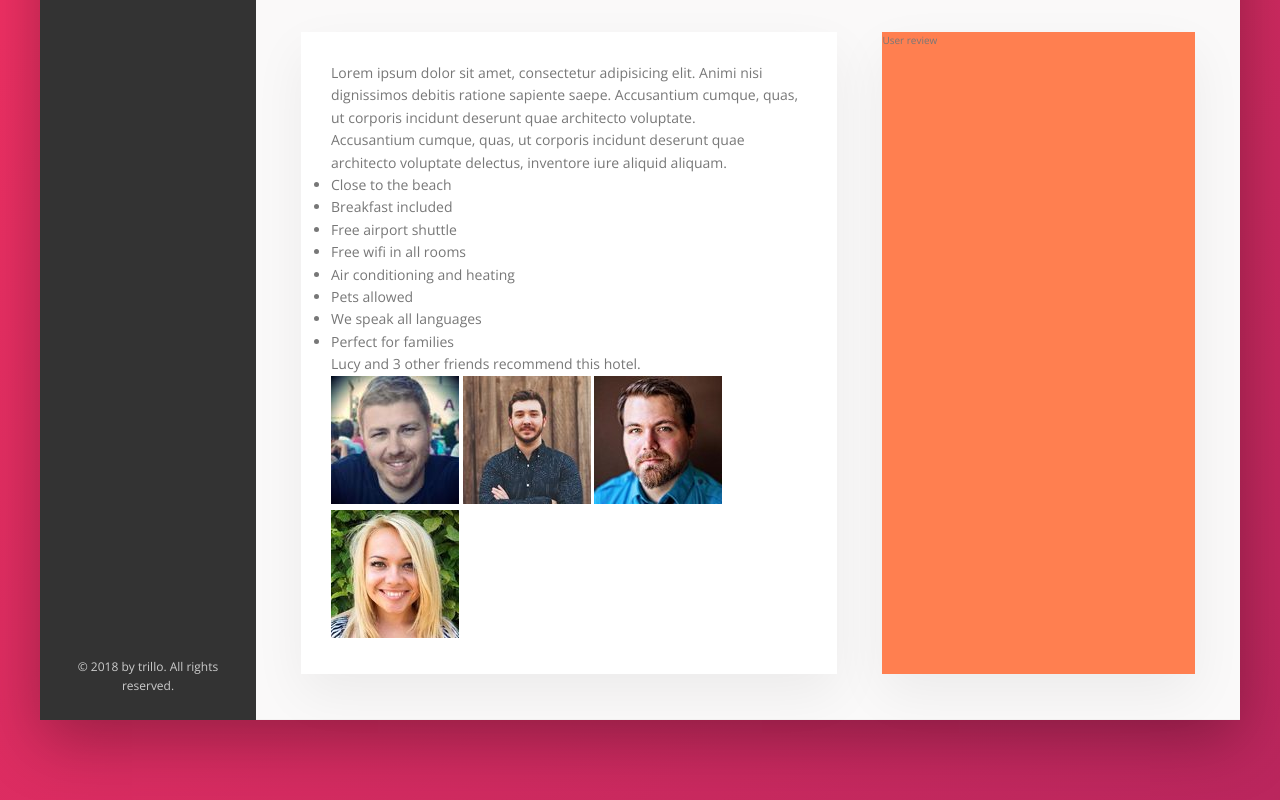
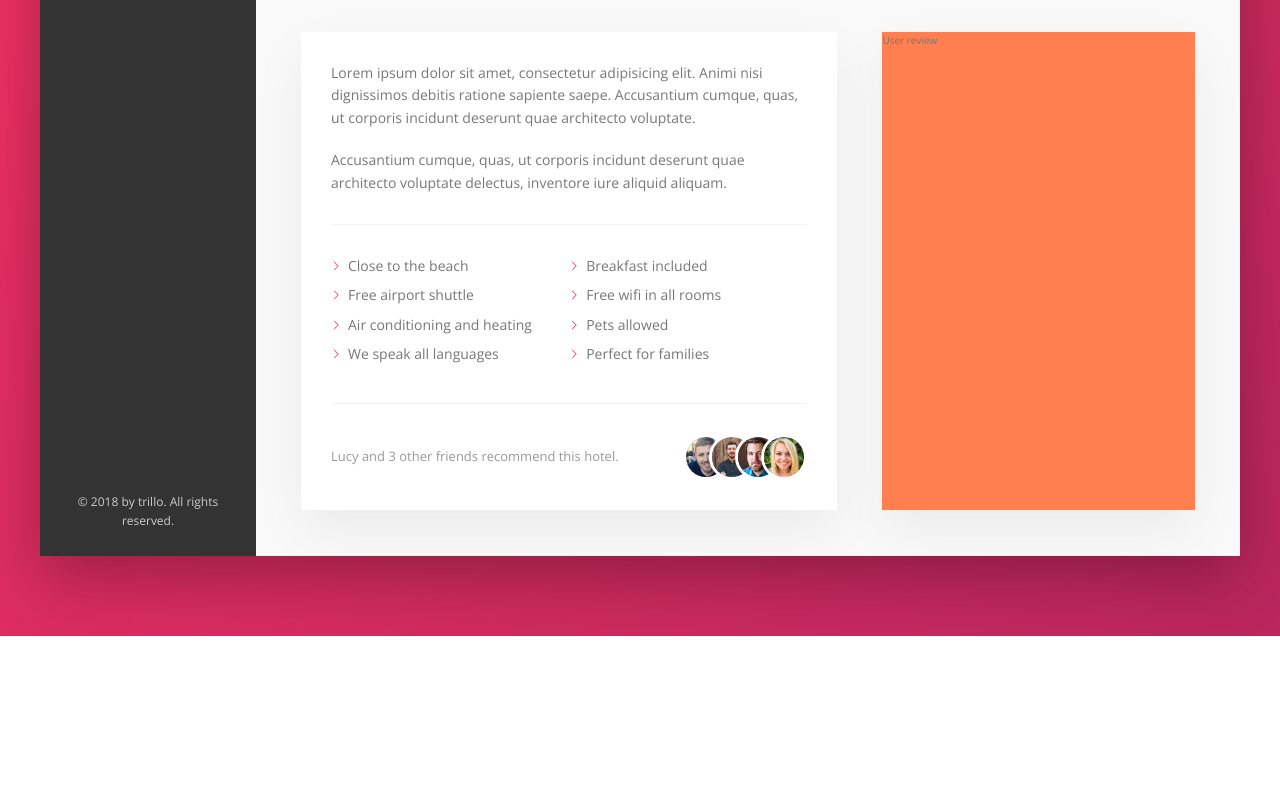
Before and after one commit to iamgraviteja/Trillo, a website: page index.html in a window 1280 px wide. Shown: the part 615-1415 px from the top of the page. After the commit the page ends 1251 px from the top, so only its background shows below. Drawn offline with nearby package versions, Linux system fonts and the light colour scheme; files that its build step writes are made by us from their sources.

Commit message:
components.scss
Review and description styles added

```diff
--- a/sass/_components.scss
+++ b/sass/_components.scss
@@ -254,17 +254,26 @@
 .btn-inline {
     background-color: transparent;
     border: none;
+    cursor: pointer;
     display: inline-block;
     border-bottom: 1px solid currentColor;
     color: var(--color-primary);
     padding-bottom: 2px;
-    cursor: pointer;
     font-size: inherit;
     transition: all 0.2s;
     backface-visibility: hidden;
 
+    span {
+        margin-left: 3px;
+        transition: margin-left 0.2s;
+    }
+
     &:hover {
         color: var(--color-grey-dark-1);
+
+        span {
+            margin-left: 8px;
+        }
     }
 
     &:focus {
@@ -289,3 +298,135 @@
         box-shadow: none;
     }
 }
+
+//PARAGRAPH
+.paragraph:not(:last-of-type) {
+    margin-bottom: 2rem;
+}
+
+//LIST
+.list {
+    border-top: var(--line);
+    border-bottom: var(--line);
+    list-style: none;
+    padding: 3rem 0;
+    margin: 3rem 0;
+    display: flex;
+    flex-wrap: wrap;
+
+    &__item {
+        margin-bottom: 0.7rem;
+        flex: 0 0 50%;
+
+        &::before {
+            content: "";
+            display: inline-block;
+            width: 1rem;
+            height: 1rem;
+            margin-right: 0.7rem;
+
+            //older browser
+            // background-image: url(../img/chevron-thin-right.svg);
+            // background-size: cover;
+
+            //new browsers
+            background-color: var(--color-primary);
+            -webkit-mask-image: url(../img/chevron-thin-right.svg);
+            mask-image: url(../img/chevron-thin-right.svg);
+            -webkit-mask-size: cover;
+            mask-size: cover;
+        }
+    }
+}
+
+//RECOMMEND
+.recommend {
+    color: var(--color-grey-dark-3);
+    font-size: 1.3rem;
+    display: flex;
+    align-items: center;
+
+    &__count {
+        margin-right: auto;
+    }
+
+    &__friends {
+        display: flex;
+    }
+
+    &__photo {
+        box-sizing: content-box;
+        height: 4rem;
+        width: 4rem;
+        border-radius: 50%;
+        border: 3px solid #FFF;
+
+        &:not(:last-child) {
+            margin-right: -2rem;
+        }
+    }
+
+}
+
+//REVIEW
+
+.review {
+    background-color: #FFF;
+    margin-bottom: 3rem;
+    padding: 3rem;
+    box-shadow: var(--shadow-light);
+    position: relative;
+    overflow: hidden;
+
+    &__text {
+        margin-bottom: 2rem;
+        position: relative;
+        z-index: 15;
+    }
+
+    &__user {
+        display: flex;
+        align-items: center;
+    }
+
+    &__photo {
+        height: 4.5rem;
+        width: 4.5rem;
+        border-radius: 50%;
+        margin-right: 1.5rem;
+    }
+
+    &__user-box {
+        margin-right: auto;
+    }
+
+    &__user-name {
+        font-size: 1.1rem;
+        font-weight: 600;
+        margin-bottom: 0.4rem;
+        text-transform: uppercase;
+    }
+
+    &__user-date {
+        color: var(--color-grey-dark-3);
+        font-size: 1rem;
+    }
+
+    &__rating {
+        color: var(--color-primary);
+        font-size: 2.2rem;
+        font-weight: 300;
+    }
+
+    &::before {
+        content: "\201C";
+        color: var(--color-grey-light-2);
+        font-family: sans-serif;
+        font-size: 20rem;
+        line-height: 1;
+        position: absolute;
+        top: -3rem;
+        left: -0.5rem;
+        z-index: 10;
+    }
+}
```
